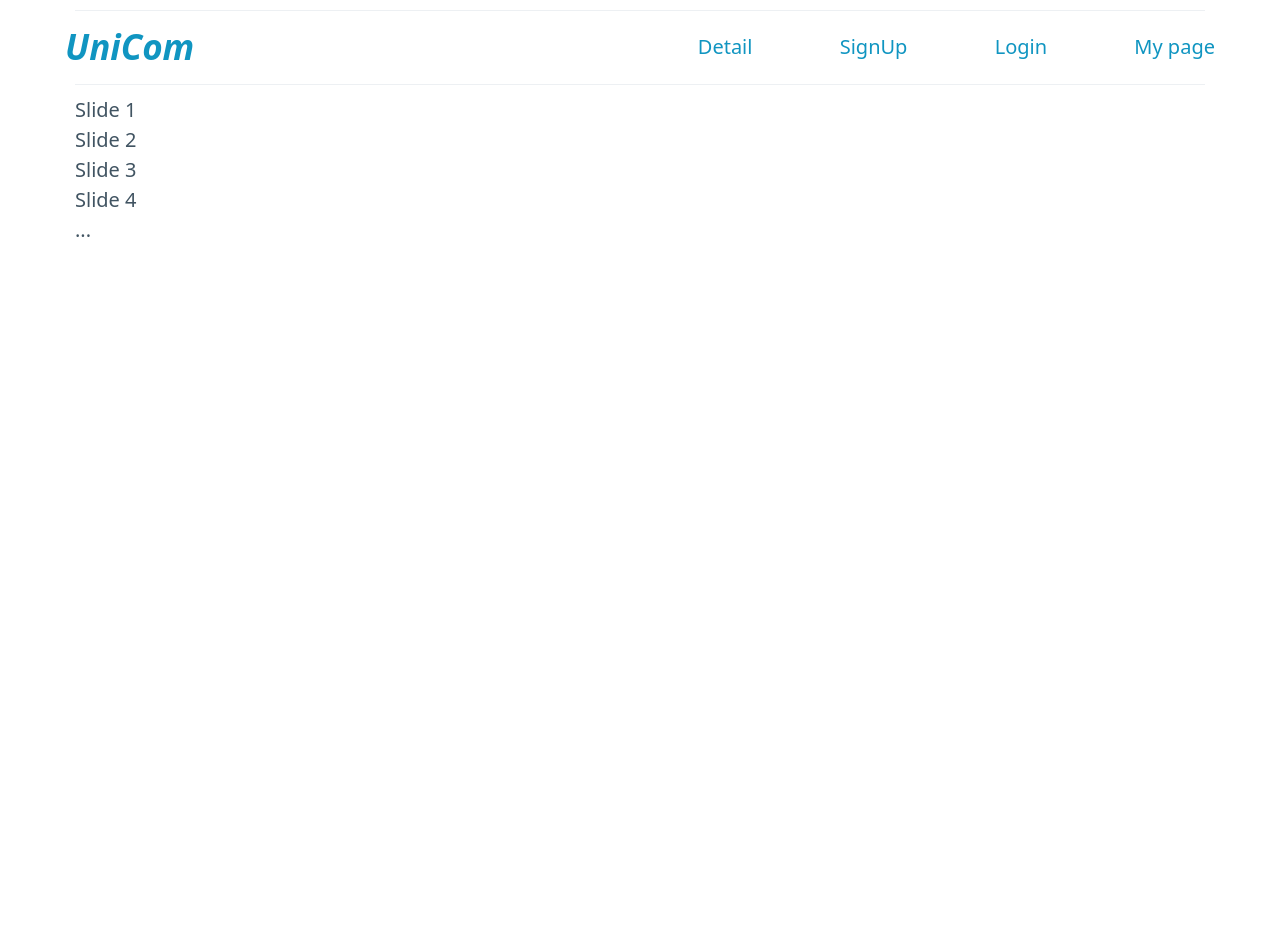
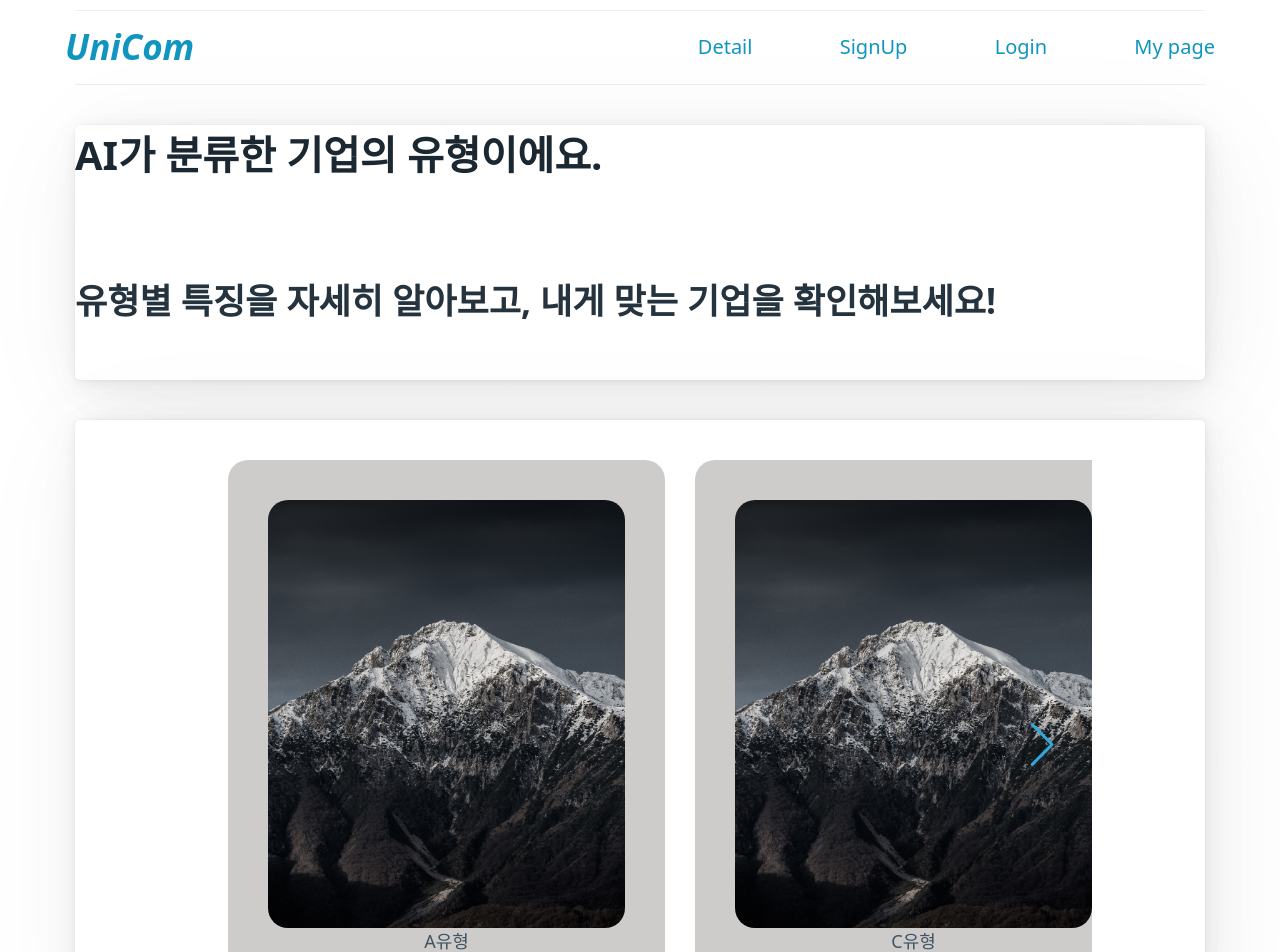
Before and after one commit to YoonSangHun/groupProject, a React (Create React App) app: page / in a window 1280 px wide. Shown: the top 952 px of the page. Before the commit the page ends 800 px from the top, so only its background shows below. Built offline with nearby package versions, Linux system fonts and the light colour scheme.

Commit message:
Sanghun Swiper

```diff
--- /dev/null
+++ b/src/components/CardSwiper.css
@@ -0,0 +1,33 @@
+
+
+.swiper {
+    width: 80%;
+    height: 100%;
+    --swiper-theme-color:#31a8db;
+  }
+
+  .swiper-slide {
+    text-align: center;
+    font-size: 18px;
+    background: #cecbcb;
+    border-radius: 20px;
+    /* Center slide text vertically */
+    display: flex;
+    justify-content: center;
+
+  }
+
+  .swiper-slide img {
+    display: flex;
+    width: 100%;
+    height: 100%;
+    object-fit: cover;
+    border-radius: 20px;
+    align-items: center;
+
+  }
+
+  .swiper {
+    margin-left: auto;
+    margin-right: auto;
+  }
--- /dev/null
+++ b/src/components/CardSwiper.js
@@ -0,0 +1,37 @@
+import { Swiper, SwiperSlide } from 'swiper/react';
+import React, { useRef, useState } from 'react';
+import './CardSwiper.css'
+import 'swiper/css';
+import 'swiper/css/pagination';
+import 'swiper/css/navigation';
+import { Pagination, Navigation } from 'swiper/modules';
+
+const CardSwiper = () => {
+    return (
+        <main className='container'>
+            <Swiper
+                    slidesPerView={2}
+                    spaceBetween={30}
+                    loop={true}
+                    pagination={{
+                      clickable: true,
+                    }}
+                    navigation={true}
+                    modules={[Pagination, Navigation]}
+                    className="mySwiper"
+            >
+                    <SwiperSlide><img src='img/alessio-soggetti-8jeWeKdygfk-unsplash-1000x1200.jpg'/>A유형</SwiperSlide>
+                    <SwiperSlide><img src='img/alessio-soggetti-8jeWeKdygfk-unsplash-1000x1200.jpg'/>B유형</SwiperSlide>
+                    <SwiperSlide><img src='img/alessio-soggetti-8jeWeKdygfk-unsplash-1000x1200.jpg'/>C유형</SwiperSlide>
+                    <SwiperSlide><img src='img/alessio-soggetti-8jeWeKdygfk-unsplash-1000x1200.jpg'/>D유형</SwiperSlide>
+                    <SwiperSlide><img src='img/alessio-soggetti-8jeWeKdygfk-unsplash-1000x1200.jpg'/>E유형</SwiperSlide>
+                    <SwiperSlide><img src='img/alessio-soggetti-8jeWeKdygfk-unsplash-1000x1200.jpg'/>F유형</SwiperSlide>
+                    <SwiperSlide><img src='img/alessio-soggetti-8jeWeKdygfk-unsplash-1000x1200.jpg'/>G유형</SwiperSlide>
+                    <SwiperSlide><img src='img/alessio-soggetti-8jeWeKdygfk-unsplash-1000x1200.jpg'/>H유형</SwiperSlide>
+                    <SwiperSlide><img src='img/alessio-soggetti-8jeWeKdygfk-unsplash-1000x1200.jpg'/>I유형</SwiperSlide>
+            </Swiper>
+        </main>
+    );
+}
+
+export default CardSwiper;
--- a/src/pages/Home.js
+++ b/src/pages/Home.js
@@ -1,27 +1,26 @@
 import {Swiper, SwiperSlide} from "swiper/react";
 import NavBar from "../components/NavBar";
+import CardSwiper from "../components/CardSwiper";
+
+
 
 const Home = () => {
     return (
-        <main className="container">
-            <hr/><NavBar /><hr/>
-            <div className="grid">
+        <>
+            <main className="container">
+                <hr/><NavBar /><hr/>
+                    <article id="article">
+                            <p>
+                            <h1>AI가 분류한 기업의 유형이에요.</h1><br/>
+                            <h2>유형별 특징을 자세히 알아보고, 내게 맞는 기업을 확인해보세요!</h2>
+                            </p>
+                    </article>
+                    <article id="article">
+                        <CardSwiper/>
+                    </article>
+            </main>
 
-            <Swiper
-              spaceBetween={50}
-              slidesPerView={3}
-              onSlideChange={() => console.log('slide change')}
-              onSwiper={(swiper) => console.log(swiper)}
-            >
-              <SwiperSlide>Slide 1</SwiperSlide>
-              <SwiperSlide>Slide 2</SwiperSlide>
-              <SwiperSlide>Slide 3</SwiperSlide>
-              <SwiperSlide>Slide 4</SwiperSlide>
-              ...
-            </Swiper>
-            </div>
-
-        </main>
+        </>
     );
 }
 
--- a/src/pages/Login.js
+++ b/src/pages/Login.js
@@ -6,7 +6,7 @@ import '../custom.css';  // Import custom CSS
 const Login = () => {
   return (
     <main className="container">
-      <NavBar />
+      <hr/><NavBar />
       <hr/>
       <article className="grid">
         <div>
```
Also changed, not shown: public/img/alessio-soggetti-8jeWeKdygfk-unsplash-1000x1200.jpg (added), src/components/img/alessio-soggetti-8jeWeKdygfk-unsplash-1000x1200.jpg (added).
